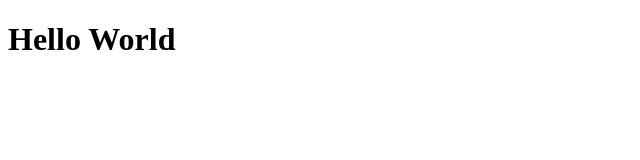
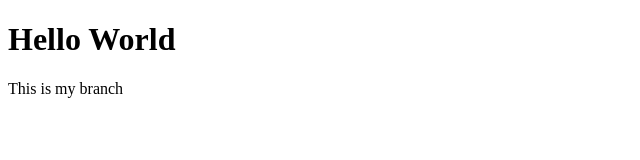
Before and after one commit to GrumpySmurf/testing, a plain HTML site: page index.html in a window 1280 px wide. Shown: the whole page, without its empty margins (0-640 px from the left). Drawn offline with Linux system fonts and the light colour scheme.

Commit message:
brand new

```diff
--- a/index.html
+++ b/index.html
@@ -5,6 +5,7 @@
     </head>
     <body>
         <h1>Hello World</h1>
+        <p>This is my branch</p>
 
     </body>
 </html>
```
